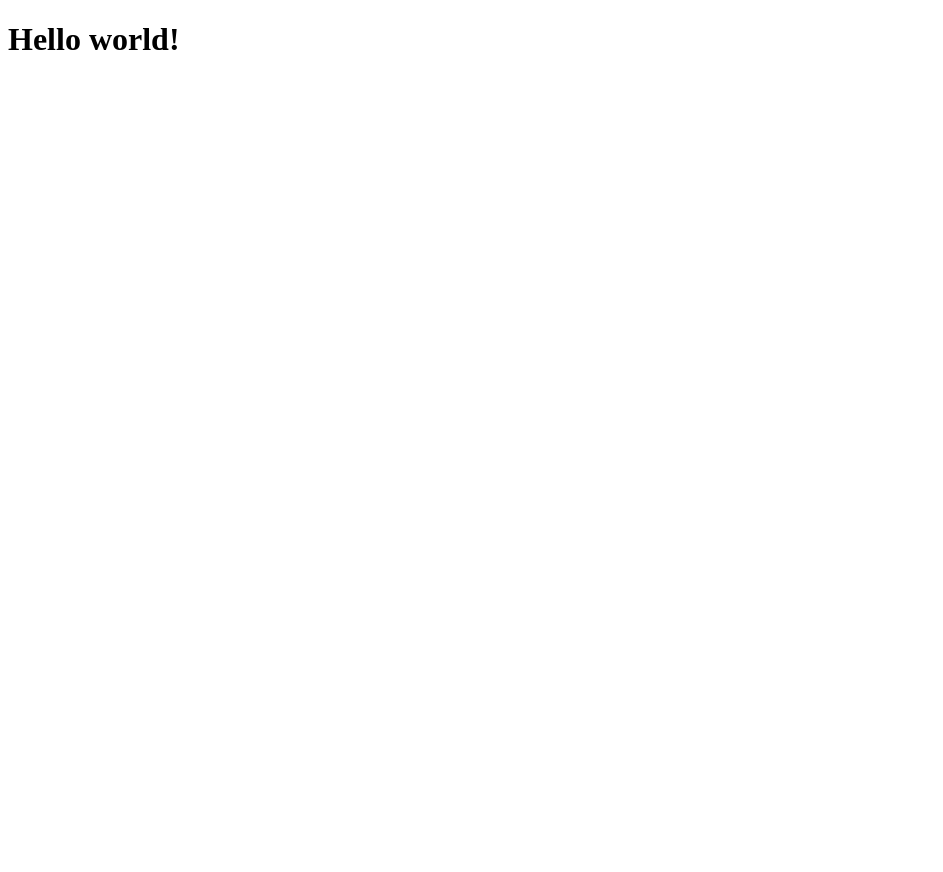
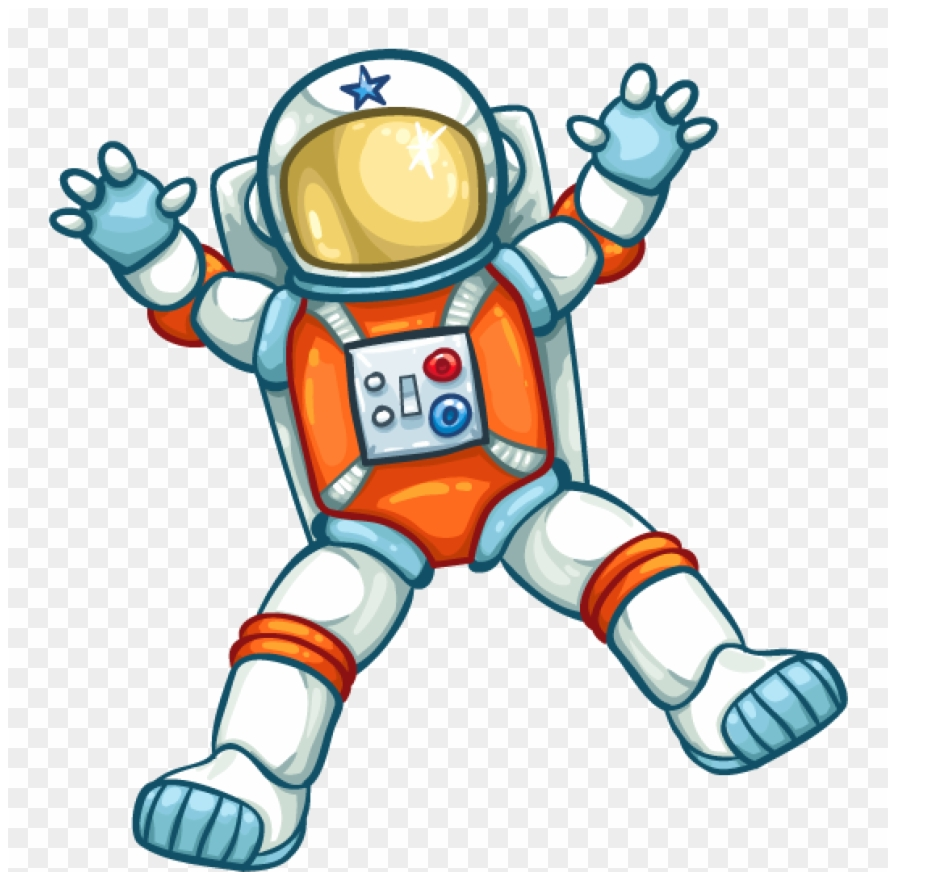
Before and after one commit to brandenrbasche/planet-chrome-v1, a browser extension: page src/index.html in a window 1280 px wide. Shown: the top 872 px of the page, without its empty margins (0-943 px from the left). Before the commit the page ends 800 px from the top, so only its background shows below. Drawn offline with Linux system fonts and the light colour scheme.

Commit message:
started planet chrome

```diff
--- a/src/index.html
+++ b/src/index.html
@@ -4,9 +4,12 @@
     <meta charset="UTF-8">
     <meta name="viewport" content="width=device-width, initial-scale=1.0">
     <title>Planet Chrome</title>
+    <link rel="stylesheet" type="text/css" href="styles.css" />
     <script src="./index.js" defer></script>
 </head>
 <body>
-    <h1>Hello world!</h1>
+    <div class="astroman">
+        <img src="./assets/astro-man.png" />
+    </div>
 </body>
 </html>
--- a/src/styles.css
+++ b/src/styles.css
@@ -0,0 +1,4 @@
+body {
+    width: 250px;
+    height: 250px;
+}
```
Also changed, not shown: src/assets/astro-man.png (added).
